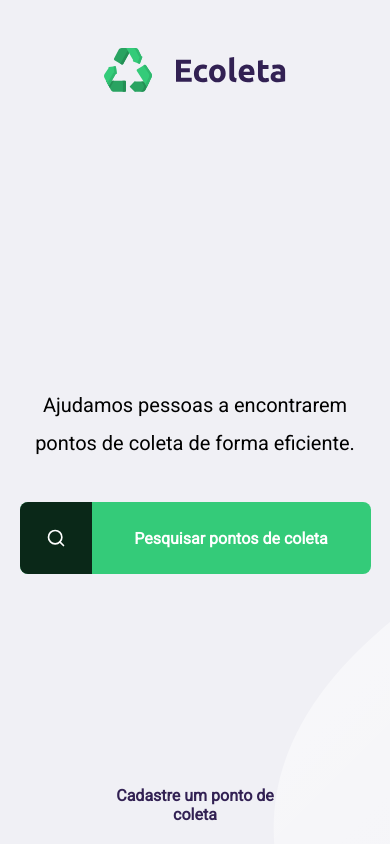
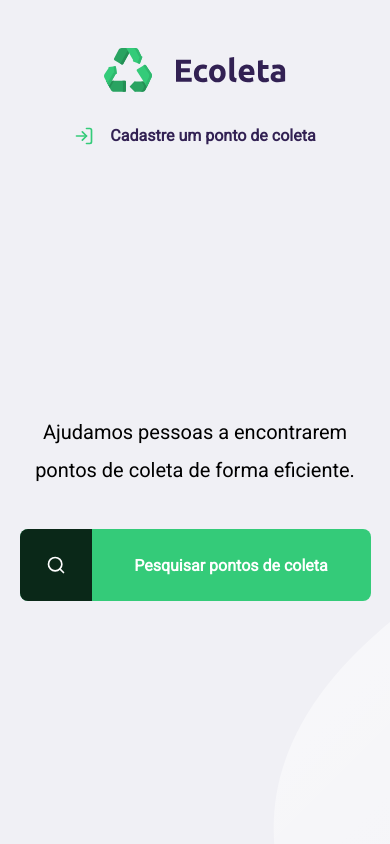
Before and after one commit to MatheusFoganholo/ecoleta-site, a website: page src/views/index.html in a window 390 px wide. Drawn offline with nearby package versions, Linux system fonts and the light colour scheme; files that its build step writes are made by us from their sources; files whose address does not match are found by name.

Commit message:
Changing Responsivity

```diff
--- a/public/css/responsive.css
+++ b/public/css/responsive.css
@@ -4,20 +4,25 @@
         background-position-x: 70vw;
     }
 
-    #page-home .content {
-        align-items: center;
+    #page-home header {
+        display: block;
+        margin-left: auto;
+        margin-right: auto;
         text-align: center;
     }
 
     #page-home header a {
-        position: absolute;
-        bottom: 20px;
-        left: 50%;
-        transform: translateX(-50%);
+        margin-top: 30px;
+        margin-left: 0px;
+    }
+
+    #page-home header a span {
+        display: block;
     }
 
     #page-home main {
         align-items: center;
+        text-align: center;
     }
 
     #page-search-results main .cards {
@@ -81,10 +86,6 @@
     #page-home main p {
         font-size: 20px;
     }
-
-    #page-home header a span {
-        display: none;
-    }
 }
 
 @media only screen and (max-width: 400px) {
@@ -116,5 +117,4 @@
     .items-grid {
         grid-template-columns: 1fr;
     }
-
 }
```
